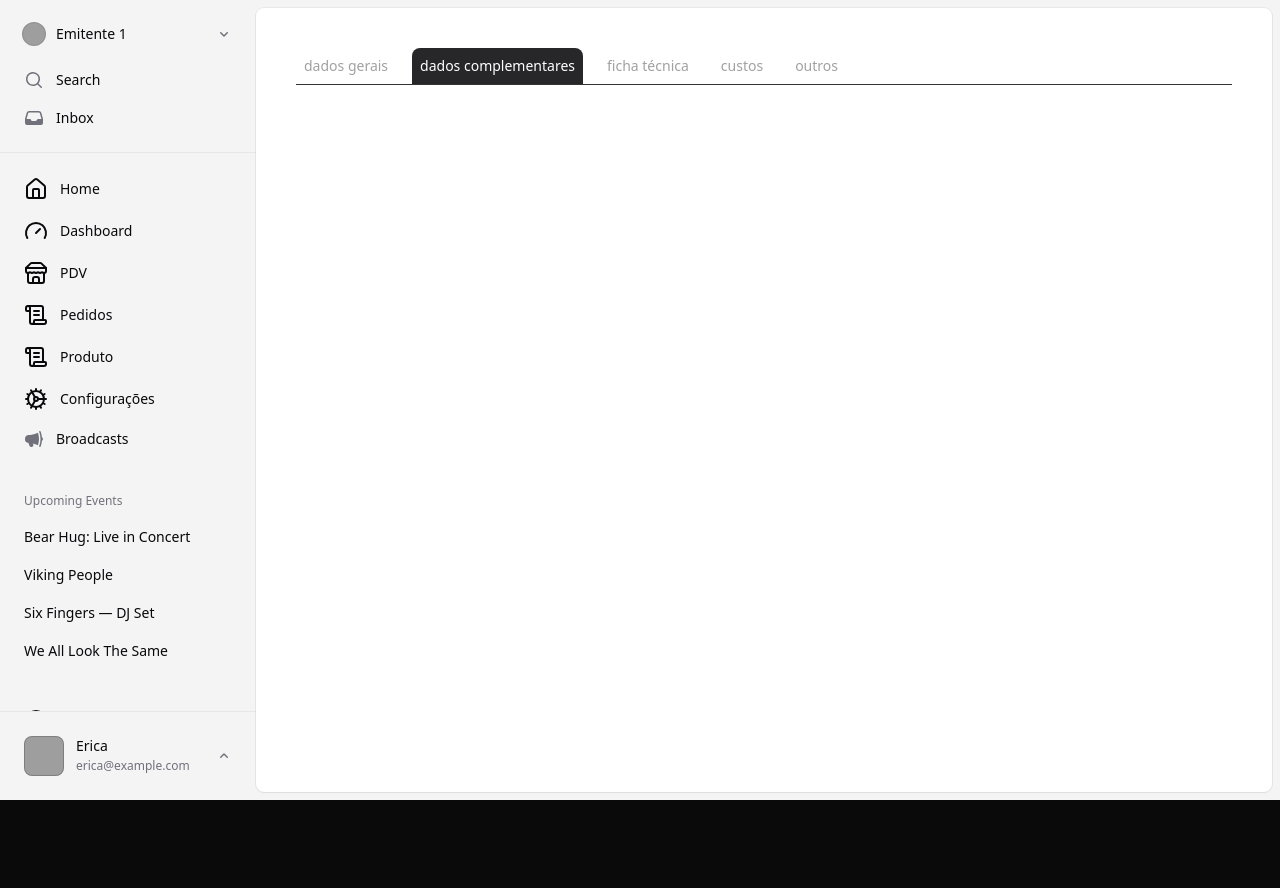
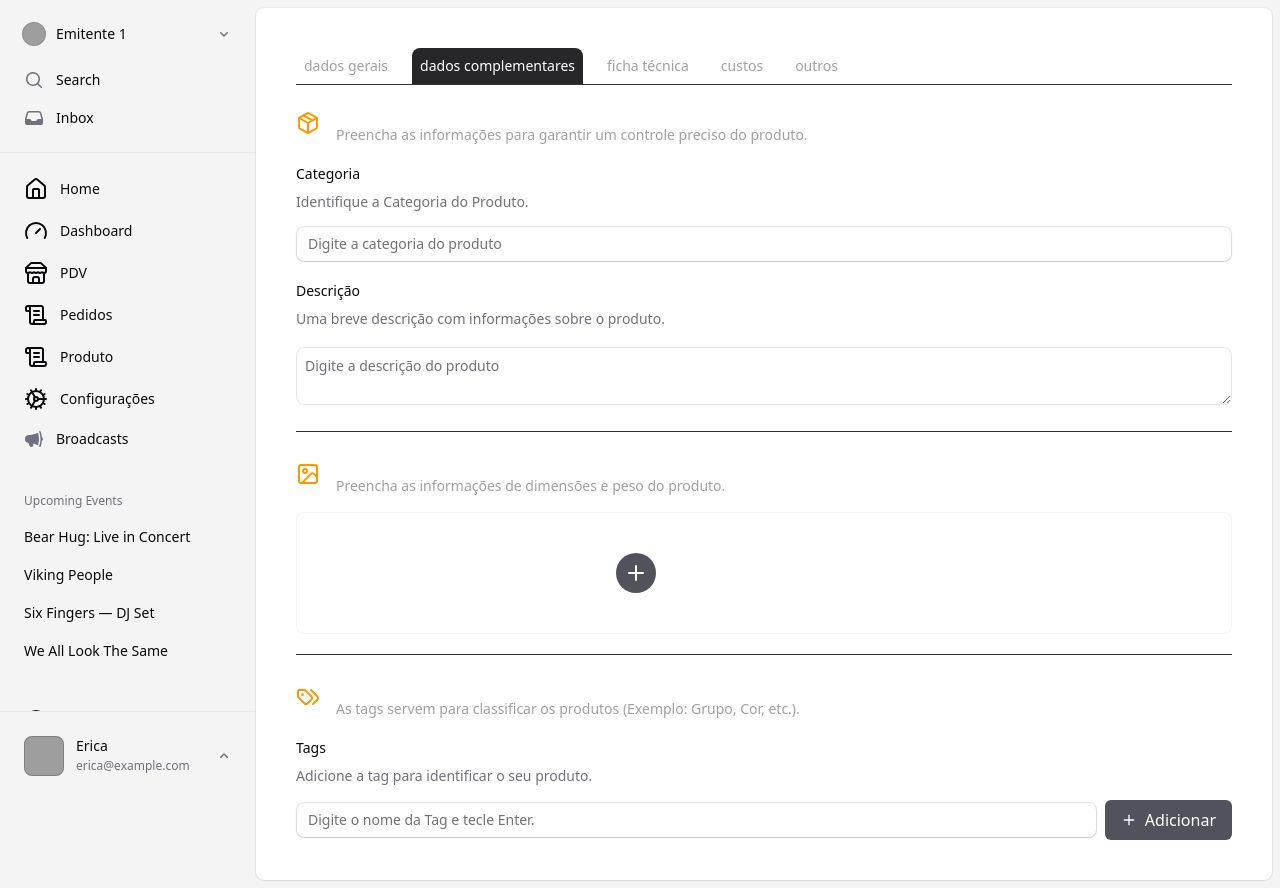
Before and after one commit to pabloalves01/gastro-flow, a React (Vite) app in the folder frontend/: page /produto/novo in a window 1280 px wide. Both pictures are taken after a click on the button "dados complementares". Before the commit the page ends 800 px from the top, so only its background shows below. Built offline with nearby package versions, Linux system fonts and the light colour scheme; grey boxes are pictures that could not be loaded.

Commit message:
dados complementares cadastro de produtos

```diff
--- a/frontend/src/components/text/section-text.tsx
+++ b/frontend/src/components/text/section-text.tsx
@@ -1,11 +1,19 @@
 interface SectionTextProps {
     title: string;
     subtitle: string;
+    icon?: React.ReactNode;
 }
 
-const SectionText: React.FC<SectionTextProps> = ({ title, subtitle }) => {
+const SectionText: React.FC<SectionTextProps> = ({ title, subtitle, icon }) => {
     return (
         <div className="flex items-center w-full">
+            {icon && (
+                <div className="mr-4">
+                    <div className="text-[#FF9800] rounded-full">
+                        {icon}
+                    </div>
+                </div>
+            )}
             <div className="flex flex-col ">
                 <div className="text-white text-md font-semibold">
                     {title}
--- a/frontend/src/pages/pdv/pdv.tsx
+++ b/frontend/src/pages/pdv/pdv.tsx
@@ -251,6 +251,7 @@ export default function PDV() {
                   placeholder="Digite o nome do produto.. (F3)"
                   value={searchTerm}
                   onChange={(e) => setSearchTerm(e.target.value)}
+                  autoComplete="off"
                   className="bg-[#1B1B1B] border-[#333333] text-white"
                 />
               </div>
--- a/frontend/src/pages/produtos/new-product.tsx
+++ b/frontend/src/pages/produtos/new-product.tsx
@@ -1,4 +1,4 @@
-import { useState } from "react";
+import { useRef, useState } from "react";
 import Tabs from "../../components/custom/tabs/tabs";
 import SectionText from "../../components/text/section-text";
 import { Select } from "../../components/ui/catalyst/select";
@@ -13,6 +13,8 @@ import {
 import { Input } from "../../components/ui/catalyst/input";
 import { Switch, SwitchField } from "../../components/ui/catalyst/switch";
 import { Checkbox, CheckboxField, CheckboxGroup } from "../../components/ui/catalyst/checkbox";
+import { Box, Image, Package, Plus, Ruler, Tags } from "lucide-react";
+import { Button, Textarea } from "@headlessui/react";
 
 const productTabs = [
   { name: "dados gerais", href: "#" },
@@ -24,6 +26,7 @@ const productTabs = [
 
 function ProductForm() {
   const [activeTab, setActiveTab] = useState("dados gerais");
+
 
   return (
     <div>
@@ -39,6 +42,8 @@ function ProductForm() {
               <SectionText
                 title="Dados Gerais do Produto"
                 subtitle="Preencha as informações para garantir um controle preciso do produto."
+                icon={<Package />}
+
               />
             </div>
             <div className="grid grid-cols-1 sm:grid-cols-2 lg:grid-cols-3 gap-4">
@@ -147,6 +152,7 @@ function ProductForm() {
               <SectionText
                 title="Dimensões e Peso"
                 subtitle="Preencha as informações de dimensões e peso do produto."
+                icon={<Ruler />}
               />
 
               <div className="mt-4 grid grid-cols-1 sm:grid-cols-2 lg:grid-cols-3 gap-4">
@@ -194,6 +200,7 @@ function ProductForm() {
               <SectionText
                 title="Estoque"
                 subtitle="Preencha as informações de estocagem do produto."
+                icon={<Box />}
               />
 
               <div className="mt-4 grid grid-cols-1 sm:grid-cols-2 lg:grid-cols-3 gap-4">
@@ -235,13 +242,109 @@ function ProductForm() {
                       />
                       <Label>Estoque Infinito</Label>
                       <Description>
-                          Habilite para manter o estoque sem limite de produtos.
+                        Habilite para manter o estoque sem limite de produtos.
                       </Description>
                     </CheckboxField>
 
                   </CheckboxGroup>
                 </Fieldset>
+
               </div>
+            </div>
+          </div>
+        )}
+      </div>
+
+
+
+
+      {/* DADOS COMPLEMENTARES */}
+
+
+
+      <div className="mt-4">
+        {activeTab === "dados complementares" && (
+          <div>
+            <div className="pb-4">
+              <SectionText
+                title="Dados Complementares"
+                subtitle="Preencha as informações para garantir um controle preciso do produto."
+                icon={<Package />}
+
+              />
+            </div>
+            <div className="grid grid-cols-1 sm:grid-cols-2 lg:grid-cols-3 gap-4">
+              {/* Categoria - Ocupa toda a largura */}
+              <Field className="col-span-full w-full">
+                <Label>Categoria</Label>
+                <Description>Identifique a Categoria do Produto.</Description>
+                <Input
+                  name="product_name"
+                  placeholder="Digite a categoria do produto"
+                  className="w-full"
+                />
+              </Field>
+
+              {/* Descrição - Ocupa toda a largura */}
+              <Field className="col-span-full w-full">
+                <Label>Descrição</Label>
+                <Description className="mb-4">Uma breve descrição com informações sobre o produto.</Description>
+                <Textarea
+                  className="w-full border border-zinc-950/10 data-hover:border-zinc-950/20 dark:border-white/10 dark:data-hover:border-white/20 rounded-lg text-sm text-white placeholder:text-zinc-500 p-2"
+                  name="name"
+                  placeholder="Digite a descrição do produto"
+                />
+              </Field>
+
+            </div>
+            <div>
+              <hr className="border-[#333333] border-opacity-50 my-5" />
+              <SectionText
+                title="Imagem e Anexos"
+                subtitle="Preencha as informações de dimensões e peso do produto."
+                icon={<Image />}
+              />
+
+              {/* TODO: AJUSTAR ENVIO DE IAMGEM E MOSTRAR PRÉVIA */}
+              <div className="mt-4">
+                <div className="bg-white/5 hover:bg-zinc-800 py-10 rounded-lg flex justify-center items-center gap-4 text-white font-semibold cursor-pointer border border-zinc-400/10">
+                  <div className="flex items-center justify-center rounded-full bg-zinc-600 w-10 h-10 ">
+                    <Plus />
+                  </div>
+                  <div>Adicionar Imagem ao Produto</div>
+                </div>
+              </div>
+            </div>
+            <hr className="border-[#333333] border-opacity-50 my-5" />
+            <div>
+              <SectionText
+                title="Tags"
+                subtitle="As tags servem para classificar os produtos (Exemplo: Grupo, Cor, etc.)."
+                icon={<Tags />}
+              />
+              <div className="grid grid-cols-1 sm:grid-cols-2 lg:grid-cols-3 gap-4 mt-4">
+                {/* Campo de Tags */}
+                <Field className="col-span-full w-full">
+                  <Label>Tags</Label>
+                  <Description>Adicione a tag para identificar o seu produto.</Description>
+
+                  {/* Container flex para alinhar Input + Botão */}
+                  <div className="flex items-center gap-2">
+                    <Input
+                      name="product_name"
+                      placeholder="Digite o nome da Tag e tecle Enter."
+                      className="w-full mt-3"
+                    />
+
+                    {/* Botão com cor Zinc do Catalyst */}
+                    <Button className="flex items-center mt-3 gap-2 px-4 py-2 bg-zinc-600 text-white rounded-md hover:bg-zinc-700">
+                      <Plus className="w-4 h-4" />
+                      Adicionar
+                    </Button>
+                  </div>
+                </Field>
+              </div>
+
             </div>
           </div>
         )}
```
